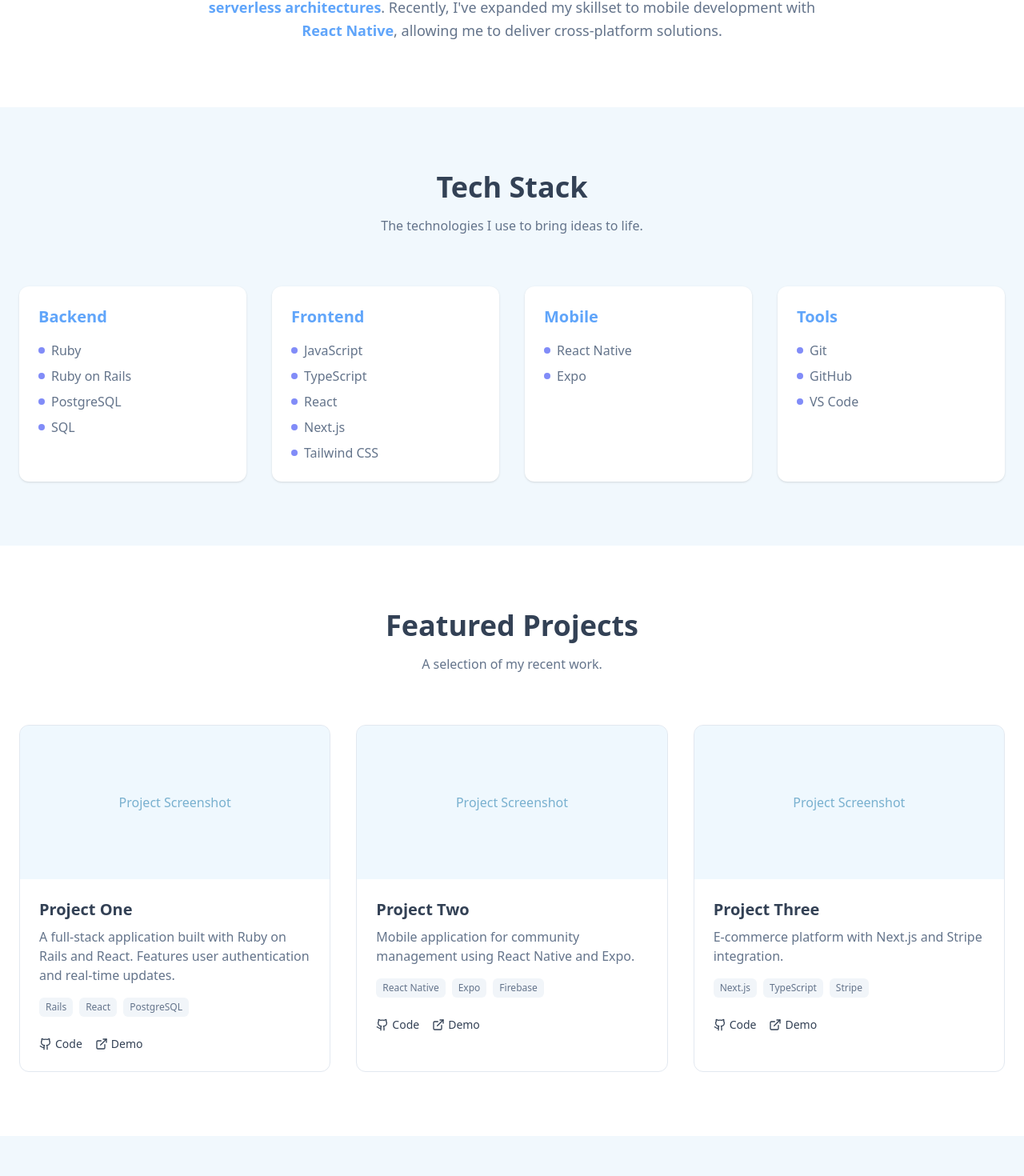
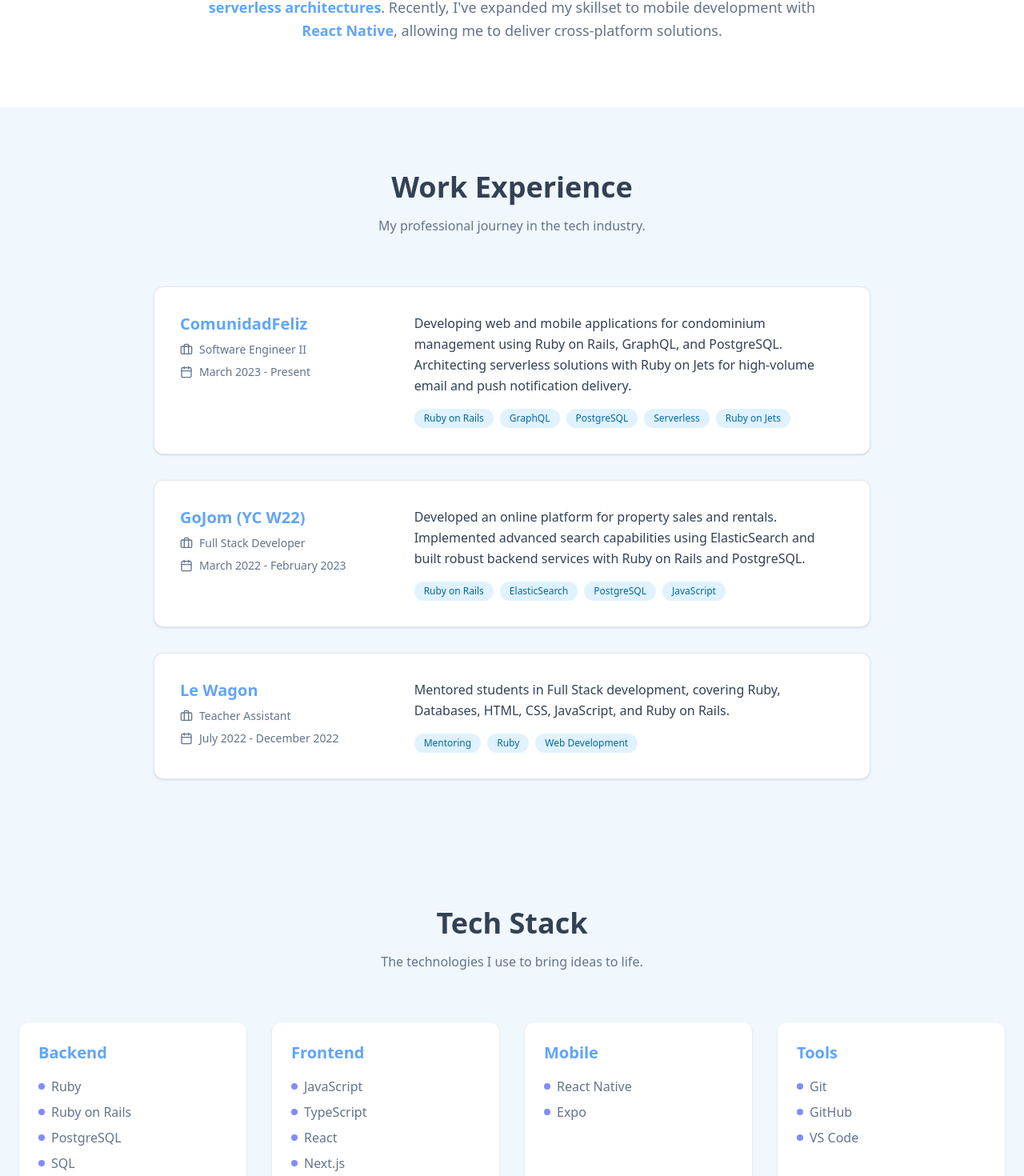
Before and after one commit to Jean612/portfolio, a Next.js app: page / in a window 1280 px wide. Shown: the part 1098-2568 px from the top of the page at 80% size. Built offline with nearby package versions, Linux system fonts and the light colour scheme.

Commit message:
feat: Add experience section, update hero and project details, and integrate into navigation and main page.

```diff
--- a/app/page.tsx
+++ b/app/page.tsx
@@ -1,6 +1,7 @@
 import Navbar from "@/components/Navbar";
 import Hero from "@/components/Hero";
 import About from "@/components/About";
+import Experience from "@/components/Experience";
 import Skills from "@/components/Skills";
 import Projects from "@/components/Projects";
 import Contact from "@/components/Contact";
@@ -12,6 +13,7 @@
       <Navbar />
       <Hero />
       <About />
+      <Experience />
       <Skills />
       <Projects />
       <Contact />
--- /dev/null
+++ b/components/Experience.tsx
@@ -0,0 +1,82 @@
+"use client";
+
+import { motion } from "framer-motion";
+import { Briefcase, Calendar } from "lucide-react";
+
+const experiences = [
+    {
+        company: "ComunidadFeliz",
+        role: "Software Engineer II",
+        period: "March 2023 - Present",
+        description: "Developing web and mobile applications for condominium management using Ruby on Rails, GraphQL, and PostgreSQL. Architecting serverless solutions with Ruby on Jets for high-volume email and push notification delivery.",
+        tags: ["Ruby on Rails", "GraphQL", "PostgreSQL", "Serverless", "Ruby on Jets"],
+    },
+    {
+        company: "GoJom (YC W22)",
+        role: "Full Stack Developer",
+        period: "March 2022 - February 2023",
+        description: "Developed an online platform for property sales and rentals. Implemented advanced search capabilities using ElasticSearch and built robust backend services with Ruby on Rails and PostgreSQL.",
+        tags: ["Ruby on Rails", "ElasticSearch", "PostgreSQL", "JavaScript"],
+    },
+    {
+        company: "Le Wagon",
+        role: "Teacher Assistant",
+        period: "July 2022 - December 2022",
+        description: "Mentored students in Full Stack development, covering Ruby, Databases, HTML, CSS, JavaScript, and Ruby on Rails.",
+        tags: ["Mentoring", "Ruby", "Web Development"],
+    },
+];
+
+export default function Experience() {
+    return (
+        <section id="experience" className="py-20 bg-secondary/30">
+            <div className="container mx-auto px-6">
+                <motion.div
+                    initial={{ opacity: 0, y: 20 }}
+                    whileInView={{ opacity: 1, y: 0 }}
+                    viewport={{ once: true }}
+                    transition={{ duration: 0.6 }}
+                    className="text-center mb-16"
+                >
+                    <h2 className="text-3xl md:text-4xl font-bold mb-4 text-foreground">Work Experience</h2>
+                    <p className="text-muted-foreground">My professional journey in the tech industry.</p>
+                </motion.div>
+
+                <div className="max-w-4xl mx-auto space-y-8">
+                    {experiences.map((exp, index) => (
+                        <motion.div
+                            key={index}
+                            initial={{ opacity: 0, x: -20 }}
+                            whileInView={{ opacity: 1, x: 0 }}
+                            viewport={{ once: true }}
+                            transition={{ duration: 0.5, delay: index * 0.1 }}
+                            className="bg-white p-8 rounded-xl shadow-sm border border-border flex flex-col md:flex-row gap-6"
+                        >
+                            <div className="md:w-1/3">
+                                <h3 className="text-xl font-bold text-primary mb-2">{exp.company}</h3>
+                                <div className="flex items-center gap-2 text-muted-foreground text-sm mb-2">
+                                    <Briefcase size={16} />
+                                    <span>{exp.role}</span>
+                                </div>
+                                <div className="flex items-center gap-2 text-muted-foreground text-sm">
+                                    <Calendar size={16} />
+                                    <span>{exp.period}</span>
+                                </div>
+                            </div>
+                            <div className="md:w-2/3">
+                                <p className="text-foreground mb-4 leading-relaxed">{exp.description}</p>
+                                <div className="flex flex-wrap gap-2">
+                                    {exp.tags.map((tag) => (
+                                        <span key={tag} className="px-3 py-1 bg-secondary text-secondary-foreground text-xs rounded-full font-medium">
+                                            {tag}
+                                        </span>
+                                    ))}
+                                </div>
+                            </div>
+                        </motion.div>
+                    ))}
+                </div>
+            </div>
+        </section>
+    );
+}
--- a/components/Hero.tsx
+++ b/components/Hero.tsx
@@ -19,7 +19,7 @@
                     transition={{ duration: 0.8 }}
                 >
                     <span className="inline-block py-1 px-3 rounded-full bg-secondary text-secondary-foreground text-sm font-medium mb-6">
-                        Full Stack Developer
+                        Backend-Heavy Full Stack
                     </span>
                     <h1 className="text-5xl md:text-7xl font-bold mb-6 tracking-tight text-foreground">
                         Hi, I'm <span className="text-primary">Jean Chavez</span>
--- a/components/Navbar.tsx
+++ b/components/Navbar.tsx
@@ -8,6 +8,7 @@
 const navItems = [
     { name: "Home", href: "#home" },
     { name: "About", href: "#about" },
+    { name: "Experience", href: "#experience" },
     { name: "Skills", href: "#skills" },
     { name: "Projects", href: "#projects" },
     { name: "Contact", href: "#contact" },
--- a/components/Projects.tsx
+++ b/components/Projects.tsx
@@ -5,23 +5,16 @@
 
 const projects = [
     {
-        title: "Project One",
-        description: "A full-stack application built with Ruby on Rails and React. Features user authentication and real-time updates.",
-        tags: ["Rails", "React", "PostgreSQL"],
-        github: "https://github.com/Jean612",
-        demo: "#",
-    },
-    {
-        title: "Project Two",
-        description: "Mobile application for community management using React Native and Expo.",
+        title: "React Native Community App",
+        description: "A complete mobile application for community management built with React Native and Expo. Features real-time chat, event scheduling, and push notifications.",
         tags: ["React Native", "Expo", "Firebase"],
         github: "https://github.com/Jean612",
         demo: "#",
     },
     {
-        title: "Project Three",
-        description: "E-commerce platform with Next.js and Stripe integration.",
-        tags: ["Next.js", "TypeScript", "Stripe"],
+        title: "Backend Architecture & APIs",
+        description: "Collection of robust backend services and APIs demonstrating scalable architecture patterns, GraphQL implementations, and serverless functions.",
+        tags: ["Ruby on Rails", "GraphQL", "Serverless"],
         github: "https://github.com/Jean612",
         demo: "#",
     },
@@ -38,8 +31,8 @@
                     transition={{ duration: 0.6 }}
                     className="text-center mb-16"
                 >
-                    <h2 className="text-3xl md:text-4xl font-bold mb-4 text-foreground">Featured Projects</h2>
-                    <p className="text-muted-foreground">A selection of my recent work.</p>
+                    <h2 className="text-3xl md:text-4xl font-bold mb-4 text-foreground">Side Projects</h2>
+                    <p className="text-muted-foreground">Personal projects and experiments.</p>
                 </motion.div>
 
                 <div className="grid grid-cols-1 md:grid-cols-2 lg:grid-cols-3 gap-8">
```
